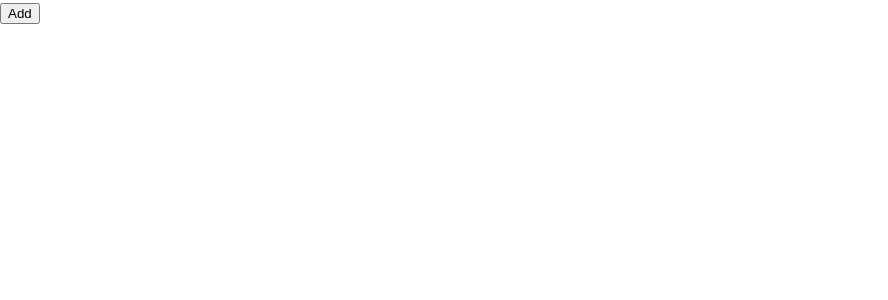
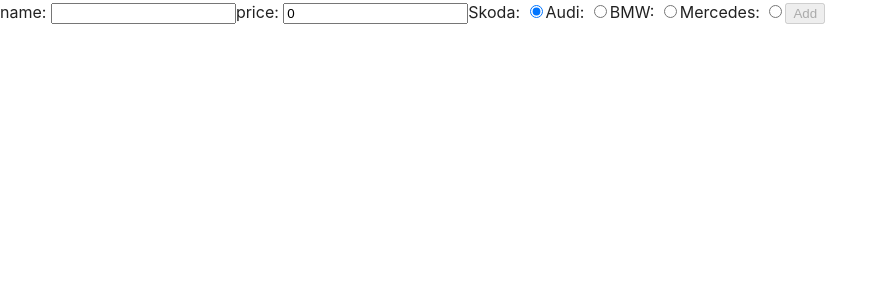
Before and after one commit to ErikParso/bazar, a React (Vite) app: page / in a window 1280 px wide. Shown: the top 300 px of the page, without its empty margins (0-888 px from the left). Built offline with nearby package versions, Linux system fonts and the light colour scheme.

Commit message:
control panel

```diff
--- a/src/App.tsx
+++ b/src/App.tsx
@@ -12,9 +12,12 @@
 function App() {
 
 	const [cars, setCars] = useState<Car[]>([]);
+	const [name, setName] = useState('');
+	const [price, setPrice] = useState(0);
+	const [brand, setBrand] = useState(Brand.Skoda);
 
 	const handleAddButtonClick = () => {
-		const car: Car = { brand: Brand.Audi, name: 'A4', price: 20000 };
+		const car: Car = { brand: brand, name: name, price: price };
 		const newCars = cars.concat(car);
 		setCars(newCars);
 	};
@@ -22,7 +25,38 @@
 	return (
 		<div>
 			<div>
-				<button onClick={handleAddButtonClick}>Add</button>
+				name: <input
+					value={name}
+					onChange={(event) => setName(event.target.value)}></input>
+
+				price: <input
+					value={price}
+					onChange={(event) => setPrice(+event.target.value)}
+					type='number'></input>
+
+				Skoda: <input
+					checked={brand === Brand.Skoda}
+					onClick={() => setBrand(Brand.Skoda)}
+					type='radio'></input>
+
+				Audi: <input
+					checked={brand === Brand.Audi}
+					onClick={() => setBrand(Brand.Audi)}
+					type='radio'></input>
+
+				BMW: <input
+					checked={brand === Brand.BMW}
+					onClick={() => setBrand(Brand.BMW)}
+					type='radio'></input>
+
+				Mercedes: <input
+					checked={brand === Brand.Mercedes}
+					onClick={() => setBrand(Brand.Mercedes)}
+					type='radio'></input>
+
+				<button
+					disabled={price > 1000 || name.length === 0}
+					onClick={handleAddButtonClick}>Add</button>
 			</div>
 
 			<div className="app">
```
